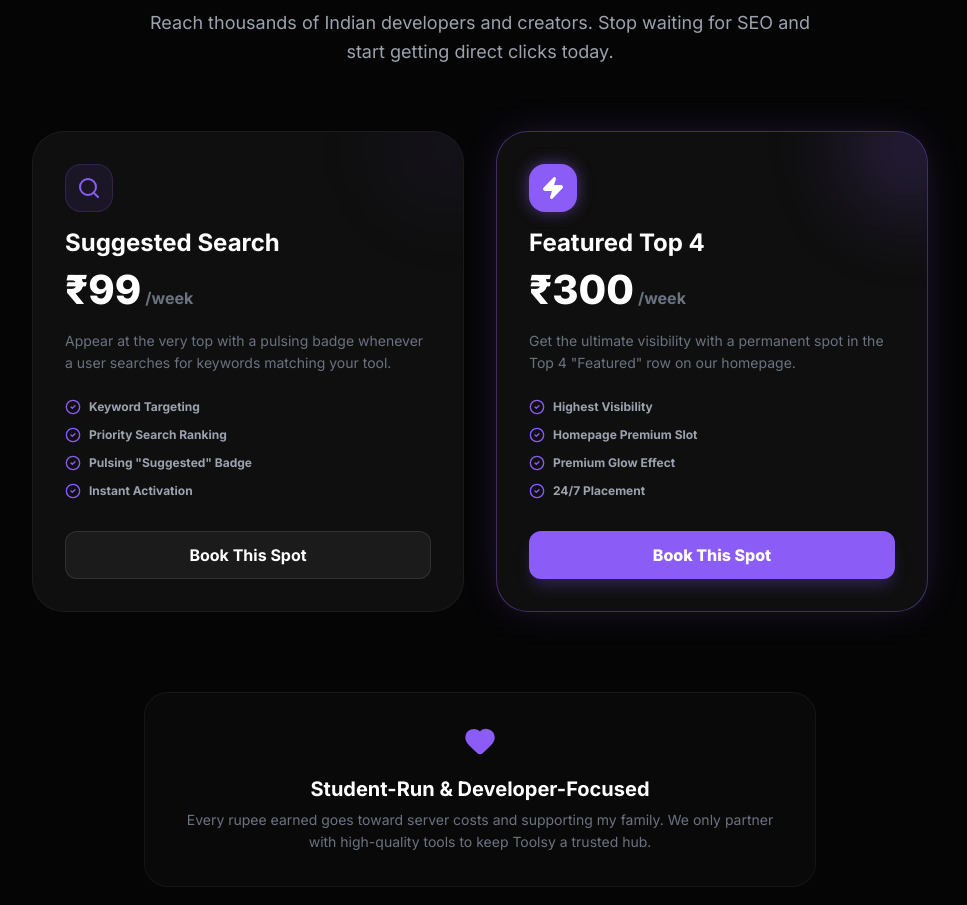
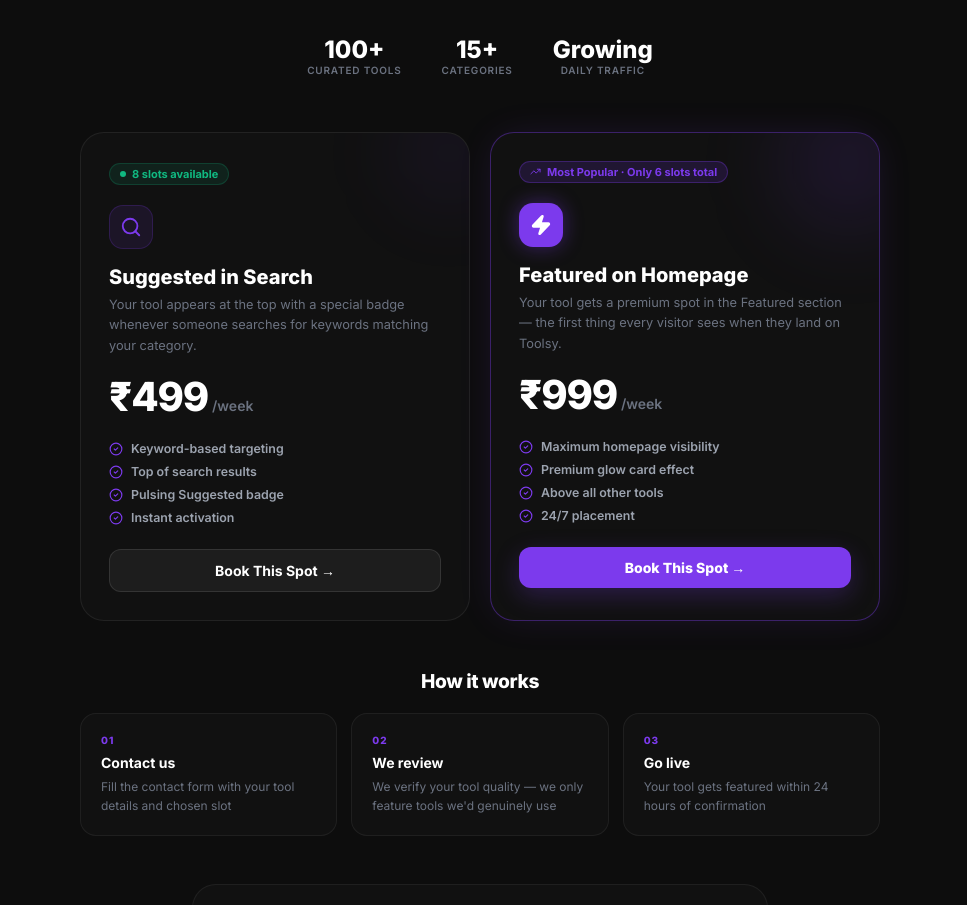
Before and after one commit to toolsyindia/toolsy, a Next.js app: page /advertise in a window 1280 px wide. Shown: the part 362-1267 px from the top of the page, without its empty margins (160-1127 px from the left). Built offline with nearby package versions, Linux system fonts and the light colour scheme.

Commit message:
update advertise page with new pricing

```diff
--- a/pages/advertise.js
+++ b/pages/advertise.js
@@ -1,7 +1,7 @@
 import { useState } from "react";
 import Head from "next/head";
 import Link from "next/link";
-import { Sparkles, Zap, Search, CheckCircle2, Heart } from "lucide-react";
+import { Sparkles, Zap, Search, CheckCircle2, Heart, TrendingUp } from "lucide-react";
 
 export default function Advertise() {
   const [hoveredCard, setHoveredCard] = useState(null);
@@ -10,117 +10,142 @@ export default function Advertise() {
   return (
     <>
       <Head>
-        <title>Advertise on Toolsy | Get Featured on India's Largest AI Hub</title>
-        <meta name="description" content="Reach thousands of Indian developers and creators. Get your AI tool featured on Toolsy." />
+        <title>Advertise on Toolsy | Get Your AI Tool Discovered</title>
+        <meta name="description" content="Feature your AI tool on Toolsy and get discovered by developers, creators and founders actively searching for AI tools." />
       </Head>
 
-      <div style={{ minHeight: "100vh", backgroundColor: "#050505", color: "white", padding: "8rem 1.5rem 5rem", boxSizing: "border-box", fontFamily: "'Inter', sans-serif" }}>
+      <div style={{ minHeight: "100vh", background: "#0d0d0d", color: "white", padding: "7rem 1.25rem 5rem", boxSizing: "border-box", fontFamily: "'Inter', sans-serif" }}>
 
-        {/* HERO SECTION */}
-        <div style={{ maxWidth: "64rem", margin: "0 auto", textAlign: "center", marginBottom: "4rem" }}>
-          <div style={{ display: "inline-flex", alignItems: "center", gap: "0.5rem", padding: "0.375rem 1rem", borderRadius: "9999px", backgroundColor: "rgba(139, 92, 246, 0.1)", border: "1px solid rgba(139, 92, 246, 0.2)", marginBottom: "2rem", fontSize: "0.75rem", fontWeight: 700, color: "#8b5cf6", textTransform: "uppercase", letterSpacing: "0.1em" }}>
-            <Sparkles size={14} />
+        {/* HERO */}
+        <div style={{ maxWidth: "56rem", margin: "0 auto", textAlign: "center", marginBottom: "3.5rem" }}>
+          <div style={{ display: "inline-flex", alignItems: "center", gap: "0.5rem", padding: "0.35rem 1rem", borderRadius: "9999px", background: "rgba(124,58,237,0.1)", border: "1px solid rgba(124,58,237,0.25)", marginBottom: "1.5rem", fontSize: "11px", fontWeight: 700, color: "#a78bfa", textTransform: "uppercase", letterSpacing: "0.1em" }}>
+            <Sparkles size={12} />
             <span>Grow Your AI Tool</span>
           </div>
 
-          <h1 style={{ fontSize: "clamp(2.5rem, 6vw, 4.5rem)", fontWeight: 900, letterSpacing: "-0.04em", marginBottom: "1.5rem", color: "white", lineHeight: 1.1 }}>
-            Get Featured on India&apos;s <span style={{ color: "#8b5cf6" }}>Largest</span> AI Hub
+          <h1 style={{ fontSize: "clamp(1.875rem, 6vw, 3.75rem)", fontWeight: 900, letterSpacing: "-0.04em", marginBottom: "1.25rem", color: "white", lineHeight: 1.05 }}>
+            Put Your AI Tool In Front of{" "}
+            <span style={{ color: "rgb(124,58,237)" }}>People Who Actually Use AI</span>
           </h1>
 
-          <p style={{ color: "#9ca3af", fontSize: "clamp(1rem, 2vw, 1.125rem)", maxWidth: "42rem", margin: "0 auto", lineHeight: 1.6 }}>
-            Reach thousands of Indian developers and creators. Stop waiting for SEO and start getting direct clicks today.
+          <p style={{ color: "#9ca3af", fontSize: "clamp(0.875rem, 2vw, 1.05rem)", maxWidth: "38rem", margin: "0 auto 2rem", lineHeight: 1.65 }}>
+            Every Toolsy visitor is a developer, creator or founder actively searching for AI tools — not a casual browser. Get in front of the right people.
           </p>
+
+          <div style={{ display: "flex", justifyContent: "center", gap: "2.5rem", flexWrap: "wrap" }}>
+            {[{ number: "100+", label: "Curated Tools" }, { number: "15+", label: "Categories" }, { number: "Growing", label: "Daily Traffic" }].map((stat) => (
+              <div key={stat.label} style={{ textAlign: "center" }}>
+                <div style={{ fontSize: "1.5rem", fontWeight: 900, color: "white" }}>{stat.number}</div>
+                <div style={{ fontSize: "10px", color: "#6b7280", fontWeight: 600, textTransform: "uppercase", letterSpacing: "0.08em" }}>{stat.label}</div>
+              </div>
+            ))}
+          </div>
         </div>
 
-        {/* PRICING GRID */}
-        <div style={{ display: "grid", gridTemplateColumns: "repeat(auto-fit, minmax(300px, 1fr))", gap: "2rem", maxWidth: "56rem", margin: "0 auto 5rem" }}>
+        {/* PRICING CARDS */}
+        <div style={{ display: "grid", gridTemplateColumns: "repeat(auto-fit, minmax(min(100%, 290px), 1fr))", gap: "1.25rem", maxWidth: "50rem", margin: "0 auto 3rem" }}>
 
-          {/* Suggested Search Slot */}
-          <div
-            onMouseOver={() => setHoveredCard('suggested')}
-            onMouseOut={() => setHoveredCard(null)}
-            style={{ position: "relative", backgroundColor: "#0F0F0F", border: `1px solid ${hoveredCard === 'suggested' ? "rgba(139, 92, 246, 0.4)" : "rgba(255,255,255,0.05)"}`, borderRadius: "2rem", padding: "2rem", boxSizing: "border-box", overflow: "hidden", transition: "all 0.3s", transform: hoveredCard === 'suggested' ? "translateY(-5px)" : "translateY(0)" }}
-          >
-            <div style={{ position: "absolute", top: "-3rem", right: "-3rem", width: "8rem", height: "8rem", backgroundColor: `rgba(139, 92, 246, ${hoveredCard === 'suggested' ? "0.1" : "0.05"})`, filter: "blur(40px)", borderRadius: "50%", transition: "all 0.3s" }} />
+          {/* Suggested */}
+          <div onMouseOver={() => setHoveredCard("suggested")} onMouseOut={() => setHoveredCard(null)}
+            style={{ position: "relative", background: "#111", border: `1px solid ${hoveredCard === "suggested" ? "rgba(124,58,237,0.5)" : "rgba(255,255,255,0.07)"}`, borderRadius: "1.5rem", padding: "1.75rem", overflow: "hidden", transition: "all 0.3s", transform: hoveredCard === "suggested" ? "translateY(-4px)" : "translateY(0)", boxSizing: "border-box" }}>
+            <div style={{ position: "absolute", top: "-40px", right: "-40px", width: "120px", height: "120px", background: "rgba(124,58,237,0.06)", filter: "blur(35px)", borderRadius: "50%" }} />
 
-            <div style={{ marginBottom: "1.5rem", position: "relative", zIndex: 1 }}>
-              <div style={{ width: "3rem", height: "3rem", backgroundColor: "rgba(139, 92, 246, 0.1)", borderRadius: "1rem", display: "flex", alignItems: "center", justifyContent: "center", marginBottom: "1rem", border: "1px solid rgba(139, 92, 246, 0.2)", color: "#8b5cf6" }}>
-                <Search size={24} />
+            <div style={{ display: "inline-flex", alignItems: "center", gap: "0.375rem", background: "rgba(16,185,129,0.1)", border: "1px solid rgba(16,185,129,0.2)", borderRadius: "9999px", padding: "3px 10px", marginBottom: "1.25rem" }}>
+              <div style={{ width: "6px", height: "6px", borderRadius: "50%", background: "#10b981" }} />
+              <span style={{ fontSize: "11px", fontWeight: 700, color: "#10b981" }}>8 slots available</span>
             </div>
-              <h2 style={{ fontSize: "1.5rem", fontWeight: 700, color: "white", marginBottom: "0.5rem" }}>Suggested Search</h2>
-              <div style={{ display: "flex", alignItems: "baseline", gap: "0.25rem", marginBottom: "1rem" }}>
-                <span style={{ fontSize: "2.5rem", fontWeight: 900, color: "white" }}>₹99</span>
-                <span style={{ color: "#6b7280", fontWeight: 700 }}>/week</span>
+
+            <div style={{ width: "2.75rem", height: "2.75rem", background: "rgba(124,58,237,0.1)", border: "1px solid rgba(124,58,237,0.2)", borderRadius: "0.875rem", display: "flex", alignItems: "center", justifyContent: "center", marginBottom: "1rem", color: "rgb(124,58,237)" }}>
+              <Search size={22} />
             </div>
-              <p style={{ color: "#6b7280", fontSize: "0.875rem", lineHeight: 1.6, marginBottom: "1.5rem" }}>
-                Appear at the very top with a pulsing badge whenever a user searches for keywords matching your tool.
+
+            <h2 style={{ fontSize: "1.25rem", fontWeight: 800, color: "white", marginBottom: "0.375rem" }}>Suggested in Search</h2>
+            <p style={{ color: "#6b7280", fontSize: "0.8rem", lineHeight: 1.6, marginBottom: "1rem" }}>
+              Your tool appears at the top with a special badge whenever someone searches for keywords matching your category.
             </p>
-              <ul style={{ listStyle: "none", padding: 0, margin: "0 0 2rem", display: "flex", flexDirection: "column", gap: "0.75rem" }}>
-                {["Keyword Targeting", "Priority Search Ranking", 'Pulsing "Suggested" Badge', "Instant Activation"].map((item) => (
-                  <li key={item} style={{ display: "flex", alignItems: "center", gap: "0.5rem", fontSize: "0.75rem", fontWeight: 700, color: "#9ca3af" }}>
-                    <CheckCircle2 size={16} color="#8b5cf6" /> {item}
+
+            <div style={{ display: "flex", alignItems: "baseline", gap: "0.25rem", marginBottom: "1.25rem" }}>
+              <span style={{ fontSize: "2.5rem", fontWeight: 900, color: "white", letterSpacing: "-0.03em" }}>₹499</span>
+              <span style={{ color: "#6b7280", fontWeight: 600, fontSize: "0.875rem" }}>/week</span>
+            </div>
+
+            <ul style={{ listStyle: "none", padding: 0, margin: "0 0 1.5rem", display: "flex", flexDirection: "column", gap: "0.5rem" }}>
+              {["Keyword-based targeting", "Top of search results", "Pulsing Suggested badge", "Instant activation"].map((item) => (
+                <li key={item} style={{ display: "flex", alignItems: "center", gap: "0.5rem", fontSize: "0.775rem", fontWeight: 600, color: "#9ca3af" }}>
+                  <CheckCircle2 size={14} color="rgb(124,58,237)" /> {item}
                 </li>
               ))}
             </ul>
-            </div>
 
-            <Link
-              href="/contact"
-              onMouseOver={() => setHoveredBtn('suggested')}
-              onMouseOut={() => setHoveredBtn(null)}
-              style={{ display: "flex", alignItems: "center", justifyContent: "center", width: "100%", height: "3rem", borderRadius: "0.75rem", backgroundColor: hoveredBtn === 'suggested' ? "#8b5cf6" : "rgba(255,255,255,0.05)", color: "white", border: hoveredBtn === 'suggested' ? "1px solid #8b5cf6" : "1px solid rgba(255,255,255,0.1)", fontWeight: 700, textDecoration: "none", transition: "all 0.2s", position: "relative", zIndex: 1, boxSizing: "border-box" }}
-            >
-              Book This Spot
+            <Link href="/contact" onMouseOver={() => setHoveredBtn("suggested")} onMouseOut={() => setHoveredBtn(null)}
+              style={{ display: "flex", alignItems: "center", justifyContent: "center", width: "100%", padding: "0.75rem", borderRadius: "0.75rem", background: hoveredBtn === "suggested" ? "rgb(124,58,237)" : "rgba(255,255,255,0.05)", color: "white", border: `1px solid ${hoveredBtn === "suggested" ? "rgb(124,58,237)" : "rgba(255,255,255,0.1)"}`, fontWeight: 700, fontSize: "0.875rem", textDecoration: "none", transition: "all 0.2s", boxSizing: "border-box" }}>
+              Book This Spot →
             </Link>
           </div>
 
-          {/* Featured Homepage Slot */}
-          <div
-            onMouseOver={() => setHoveredCard('featured')}
-            onMouseOut={() => setHoveredCard(null)}
-            style={{ position: "relative", backgroundColor: "#0F0F0F", border: "1px solid rgba(139, 92, 246, 0.4)", borderRadius: "2rem", padding: "2rem", boxShadow: "0 0 40px -10px rgba(139, 92, 246, 0.3)", boxSizing: "border-box", overflow: "hidden", transition: "all 0.3s", transform: hoveredCard === 'featured' ? "translateY(-5px)" : "translateY(0)" }}
-          >
-            <div style={{ position: "absolute", top: "-3rem", right: "-3rem", width: "8rem", height: "8rem", backgroundColor: "rgba(139, 92, 246, 0.2)", filter: "blur(40px)", borderRadius: "50%" }} />
+          {/* Featured */}
+          <div onMouseOver={() => setHoveredCard("featured")} onMouseOut={() => setHoveredCard(null)}
+            style={{ position: "relative", background: "#111", border: "1px solid rgba(124,58,237,0.4)", borderRadius: "1.5rem", padding: "1.75rem", boxShadow: "0 0 40px -10px rgba(124,58,237,0.2)", overflow: "hidden", transition: "all 0.3s", transform: hoveredCard === "featured" ? "translateY(-4px)" : "translateY(0)", boxSizing: "border-box" }}>
+            <div style={{ position: "absolute", top: "-40px", right: "-40px", width: "140px", height: "140px", background: "rgba(124,58,237,0.12)", filter: "blur(40px)", borderRadius: "50%" }} />
 
-            <div style={{ marginBottom: "1.5rem", position: "relative", zIndex: 1 }}>
-              <div style={{ width: "3rem", height: "3rem", backgroundColor: "#8b5cf6", borderRadius: "1rem", display: "flex", alignItems: "center", justifyContent: "center", marginBottom: "1rem", boxShadow: "0 0 15px rgba(139, 92, 246, 0.5)", color: "white" }}>
-                <Zap size={24} fill="white" />
+            <div style={{ display: "inline-flex", alignItems: "center", gap: "0.375rem", background: "rgba(124,58,237,0.15)", border: "1px solid rgba(124,58,237,0.3)", borderRadius: "9999px", padding: "3px 10px", marginBottom: "1.25rem" }}>
+              <TrendingUp size={11} color="rgb(124,58,237)" />
+              <span style={{ fontSize: "11px", fontWeight: 700, color: "rgb(124,58,237)" }}>Most Popular · Only 6 slots total</span>
             </div>
-              <h2 style={{ fontSize: "1.5rem", fontWeight: 700, color: "white", marginBottom: "0.5rem" }}>Featured Top 4</h2>
-              <div style={{ display: "flex", alignItems: "baseline", gap: "0.25rem", marginBottom: "1rem" }}>
-                <span style={{ fontSize: "2.5rem", fontWeight: 900, color: "white" }}>₹300</span>
-                <span style={{ color: "#6b7280", fontWeight: 700 }}>/week</span>
+
+            <div style={{ width: "2.75rem", height: "2.75rem", background: "rgb(124,58,237)", borderRadius: "0.875rem", display: "flex", alignItems: "center", justifyContent: "center", marginBottom: "1rem", boxShadow: "0 0 20px rgba(124,58,237,0.4)", color: "white" }}>
+              <Zap size={22} fill="white" />
             </div>
-              <p style={{ color: "#6b7280", fontSize: "0.875rem", lineHeight: 1.6, marginBottom: "1.5rem" }}>
-                Get the ultimate visibility with a permanent spot in the Top 4 &quot;Featured&quot; row on our homepage.
+
+            <h2 style={{ fontSize: "1.25rem", fontWeight: 800, color: "white", marginBottom: "0.375rem" }}>Featured on Homepage</h2>
+            <p style={{ color: "#6b7280", fontSize: "0.8rem", lineHeight: 1.6, marginBottom: "1rem" }}>
+              Your tool gets a premium spot in the Featured section — the first thing every visitor sees when they land on Toolsy.
             </p>
-              <ul style={{ listStyle: "none", padding: 0, margin: "0 0 2rem", display: "flex", flexDirection: "column", gap: "0.75rem" }}>
-                {["Highest Visibility", "Homepage Premium Slot", "Premium Glow Effect", "24/7 Placement"].map((item) => (
-                  <li key={item} style={{ display: "flex", alignItems: "center", gap: "0.5rem", fontSize: "0.75rem", fontWeight: 700, color: "#9ca3af" }}>
-                    <CheckCircle2 size={16} color="#8b5cf6" /> {item}
+
+            <div style={{ display: "flex", alignItems: "baseline", gap: "0.25rem", marginBottom: "1.25rem" }}>
+              <span style={{ fontSize: "2.5rem", fontWeight: 900, color: "white", letterSpacing: "-0.03em" }}>₹999</span>
+              <span style={{ color: "#6b7280", fontWeight: 600, fontSize: "0.875rem" }}>/week</span>
+            </div>
+
+            <ul style={{ listStyle: "none", padding: 0, margin: "0 0 1.5rem", display: "flex", flexDirection: "column", gap: "0.5rem" }}>
+              {["Maximum homepage visibility", "Premium glow card effect", "Above all other tools", "24/7 placement"].map((item) => (
+                <li key={item} style={{ display: "flex", alignItems: "center", gap: "0.5rem", fontSize: "0.775rem", fontWeight: 600, color: "#9ca3af" }}>
+                  <CheckCircle2 size={14} color="rgb(124,58,237)" /> {item}
                 </li>
               ))}
             </ul>
+
+            <Link href="/contact" onMouseOver={() => setHoveredBtn("featured")} onMouseOut={() => setHoveredBtn(null)}
+              style={{ display: "flex", alignItems: "center", justifyContent: "center", width: "100%", padding: "0.75rem", borderRadius: "0.75rem", background: hoveredBtn === "featured" ? "#6d28d9" : "rgb(124,58,237)", color: "white", fontWeight: 900, fontSize: "0.875rem", textDecoration: "none", boxShadow: "0 8px 25px rgba(124,58,237,0.25)", transition: "all 0.2s", boxSizing: "border-box" }}>
+              Book This Spot →
+            </Link>
+          </div>
         </div>
 
-            <Link
-              href="/contact"
-              onMouseOver={() => setHoveredBtn('featured')}
-              onMouseOut={() => setHoveredBtn(null)}
-              style={{ display: "flex", alignItems: "center", justifyContent: "center", width: "100%", height: "3rem", borderRadius: "0.75rem", backgroundColor: hoveredBtn === 'featured' ? "#7c3aed" : "#8b5cf6", color: "white", fontWeight: 900, textDecoration: "none", boxShadow: "0 10px 15px -3px rgba(139, 92, 246, 0.25)", transition: "all 0.2s", position: "relative", zIndex: 1, boxSizing: "border-box" }}
-            >
-              Book This Spot
-            </Link>
+        {/* HOW IT WORKS */}
+        <div style={{ maxWidth: "50rem", margin: "0 auto 3rem" }}>
+          <h2 style={{ fontSize: "1.2rem", fontWeight: 800, color: "white", textAlign: "center", marginBottom: "1.25rem", letterSpacing: "-0.02em" }}>How it works</h2>
+          <div style={{ display: "grid", gridTemplateColumns: "repeat(auto-fit, minmax(min(100%, 160px), 1fr))", gap: "0.875rem" }}>
+            {[
+              { step: "01", title: "Contact us", desc: "Fill the contact form with your tool details and chosen slot" },
+              { step: "02", title: "We review", desc: "We verify your tool quality — we only feature tools we'd genuinely use" },
+              { step: "03", title: "Go live", desc: "Your tool gets featured within 24 hours of confirmation" },
+            ].map((item) => (
+              <div key={item.step} style={{ background: "rgba(255,255,255,0.02)", border: "1px solid rgba(255,255,255,0.06)", borderRadius: "1rem", padding: "1.25rem", boxSizing: "border-box" }}>
+                <div style={{ fontSize: "10px", fontWeight: 800, color: "rgb(124,58,237)", textTransform: "uppercase", letterSpacing: "0.1em", marginBottom: "0.5rem" }}>{item.step}</div>
+                <div style={{ fontSize: "0.875rem", fontWeight: 700, color: "white", marginBottom: "0.375rem" }}>{item.title}</div>
+                <div style={{ fontSize: "0.75rem", color: "#6b7280", lineHeight: 1.6 }}>{item.desc}</div>
+              </div>
+            ))}
+          </div>
         </div>
 
-        </div>
-
-        {/* FOOTER BANNER */}
-        <div style={{ maxWidth: "42rem", margin: "0 auto", backgroundColor: "rgba(255,255,255,0.02)", border: "1px solid rgba(255,255,255,0.05)", borderRadius: "1.5rem", padding: "2rem", textAlign: "center", boxSizing: "border-box" }}>
-          <Heart size={32} color="#8b5cf6" fill="#8b5cf6" style={{ margin: "0 auto 1rem" }} />
-          <h3 style={{ fontSize: "1.25rem", fontWeight: 700, color: "white", marginBottom: "0.5rem" }}>Student-Run & Developer-Focused</h3>
-          <p style={{ color: "#6b7280", fontSize: "0.875rem", lineHeight: 1.6 }}>
-            Every rupee earned goes toward server costs and supporting my family. We only partner with high-quality tools to keep Toolsy a trusted hub.
+        {/* FOOTER */}
+        <div style={{ maxWidth: "36rem", margin: "0 auto", background: "rgba(255,255,255,0.02)", border: "1px solid rgba(255,255,255,0.06)", borderRadius: "1.5rem", padding: "1.75rem", textAlign: "center", boxSizing: "border-box" }}>
+          <Heart size={26} color="rgb(124,58,237)" fill="rgb(124,58,237)" style={{ margin: "0 auto 0.75rem" }} />
+          <h3 style={{ fontSize: "1rem", fontWeight: 700, color: "white", marginBottom: "0.5rem" }}>Built by a solo founder, for founders</h3>
+          <p style={{ color: "#6b7280", fontSize: "0.8rem", lineHeight: 1.65, margin: 0 }}>
+            Toolsy is independently run — no investors, no middlemen. Every sponsorship directly supports the platform. We only partner with tools we genuinely believe in.
           </p>
         </div>
 
```
Lines whose indentation alone changed are shown as unchanged.
